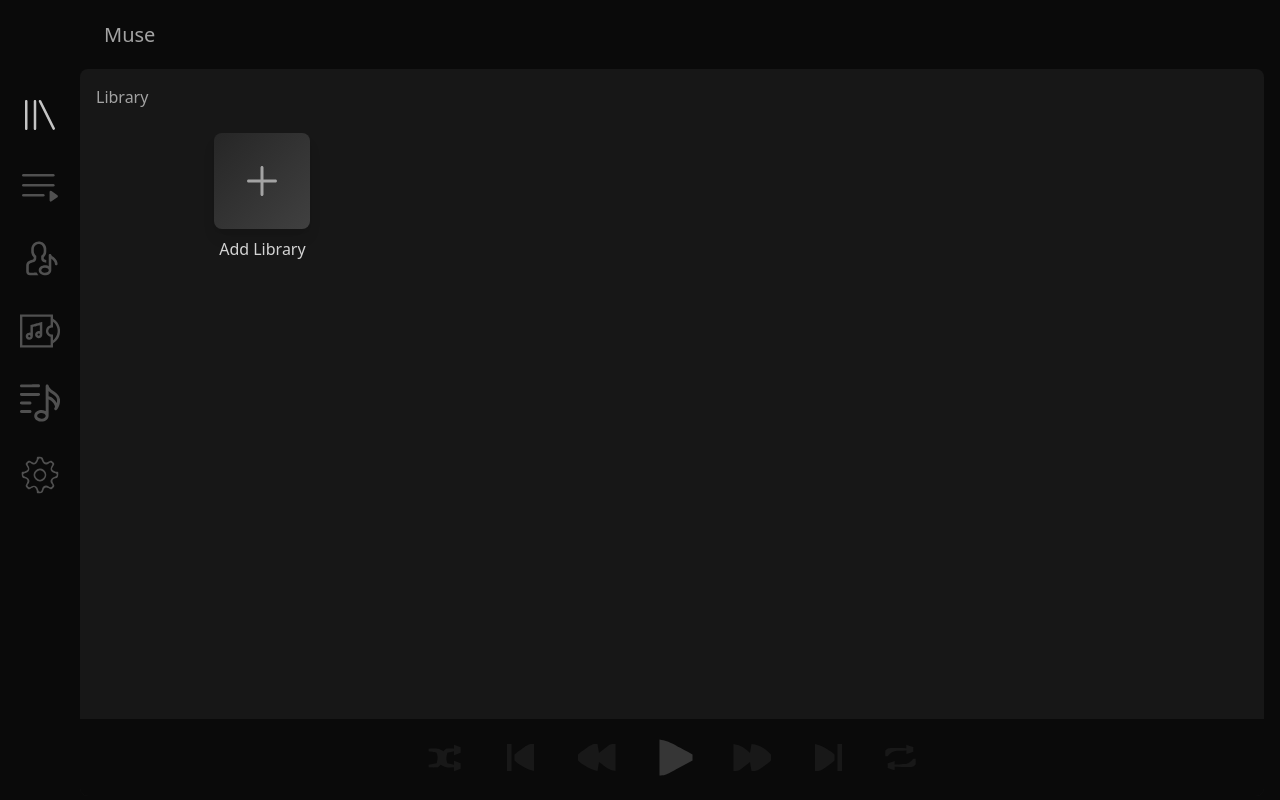
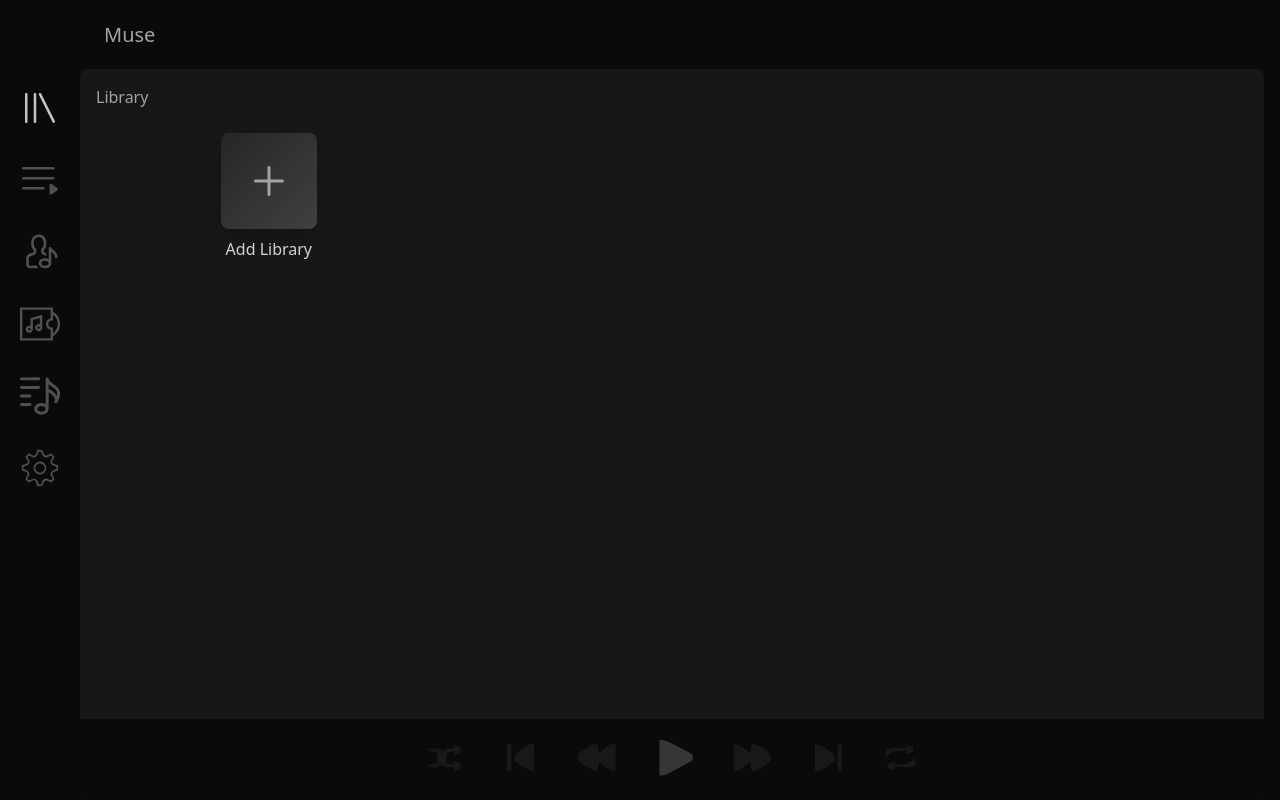
Before and after one commit to ln64-git/muse, a React (Vite) app: page / in a window 1280 px wide. Built offline with nearby package versions, Linux system fonts and the light colour scheme.

Commit message:
sidebar pixel perfect

```diff
--- a/src/components/sidebar.tsx
+++ b/src/components/sidebar.tsx
@@ -24,7 +24,7 @@
 export default function Sidebar() {
   return (
     <div className="relative">
-      <div className="h-full max-h-full w-[80px] pt-[75px] space-y-4 bg-gradient-to-t bg-neutral-950">
+      <div className="h-full max-h-full w-[80px] pt-[68px] space-y-4 bg-gradient-to-t bg-neutral-950">
         <SidebarIcon src="/sidebar/library.svg" />
         <SidebarIcon src="/sidebar/playlist.svg" />
         <SidebarIcon src="/sidebar/artist.svg" />
--- a/src/pages/library.tsx
+++ b/src/pages/library.tsx
@@ -40,7 +40,7 @@
   return (
     <div>
       <div className="font-light pb-4">Library</div>
-      <div className="p-2 grid grid-cols-2 sm:grid-cols-3 md:grid-cols-4 lg:grid-cols-5 gap-4 mx-auto max-w-5xl">
+      <div className="p-2 grid grid-cols-2 sm:grid-cols-3 md:grid-cols-4 lg:grid-cols-5  mx-auto max-w-5xl">
         {userLibraries.length === 0 ? (
           <NewLibraryCard onClick={() => setCurrentPage("settings")} />
         ) : (
@@ -76,7 +76,7 @@
 }) {
   return (
     <div onClick={onClick} className="flex flex-col items-center">
-      <div className="w-24 h-24 bg-gradient-to-br from-neutral-800 to-neutral-600 rounded-lg shadow-lg hover:shadow-xl transform hover:scale-105 transition-all duration-300 ease-out flex items-center justify-center cursor-pointer">
+      <div className="w-24 h-24 bg-gradient-to-br from-neutral-800 to-neutral-700 rounded-lg shadow-lg hover:shadow-xl transform hover:scale-105 transition-all duration-300 ease-out flex items-center justify-center cursor-pointer">
         <span className="text-white font-medium"></span>
       </div>
       <div className="pt-2 w-full max-w-[170px] text-neutral-300 text-center break-words">
```
